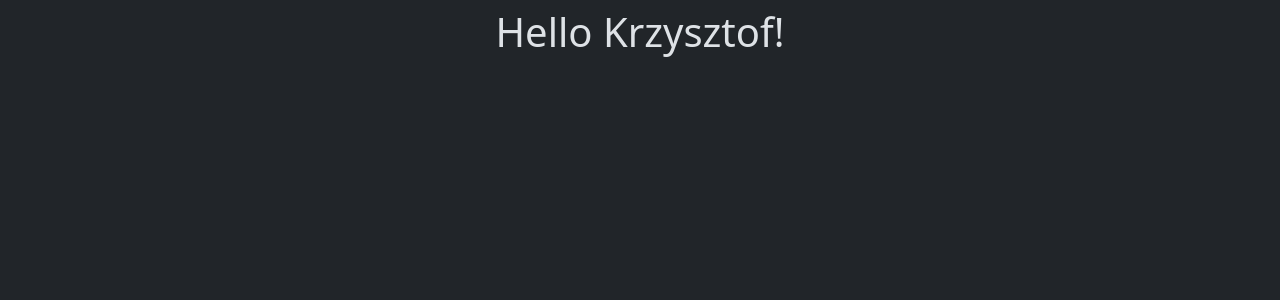
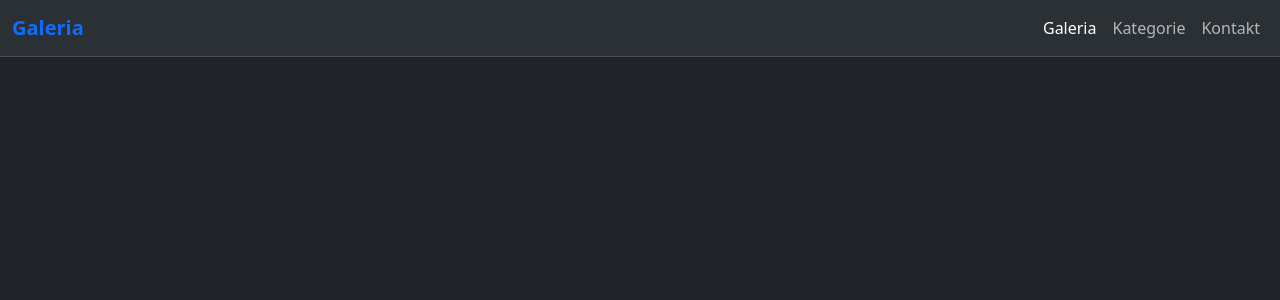
Before and after one commit to Cunny-Connoisseur/Webowe-zadania, a React (Vite) app: page / in a window 1280 px wide. Shown: the top 300 px of the page. Built offline with nearby package versions, Linux system fonts and the light colour scheme.

Commit message:
navbar done

```diff
--- a/src/App.jsx
+++ b/src/App.jsx
@@ -1,9 +1,9 @@
 // import './App.css'
-import Hello from './components/Hello'
+import Navbar from './components/Navbar'
 
 export default function App() {
 
   return (<>
-    <Hello name={"Krzysztof"} />
+    <Navbar name={"Galeria"} />
   </>)
 }
--- /dev/null
+++ b/src/components/Navbar.jsx
@@ -0,0 +1,29 @@
+export default ({name}) => {
+    return (<>
+        <nav class="navbar navbar-expand-lg bg-body-tertiary w-100 position-absolute top-0 start-0 border-bottom">
+            <div class="container-fluid">
+                <a class="navbar-brand fw-bold text-primary" href="#">{name}</a>
+
+                <button class="navbar-toggler" type="button" data-bs-toggle="collapse" data-bs-target="#navbar-body">
+                    <span class="navbar-toggler-icon"></span>
+                </button>
+
+                <div class="collapse navbar-collapse" id="navbar-body">
+                    <ul class="navbar-nav ms-3 ms-lg-auto">
+                        <li class="nav-item">
+                            <a class="nav-link active" href="#galery">Galeria</a>
+                        </li>
+
+                        <li class="nav-item">
+                            <a class="nav-link" href="#categories">Kategorie</a>
+                        </li>
+
+                        <li class="nav-item">
+                            <a class="nav-link" href="#contact">Kontakt</a>
+                        </li>
+                    </ul>
+                </div>
+            </div>
+        </nav>
+    </>)
+}
```
